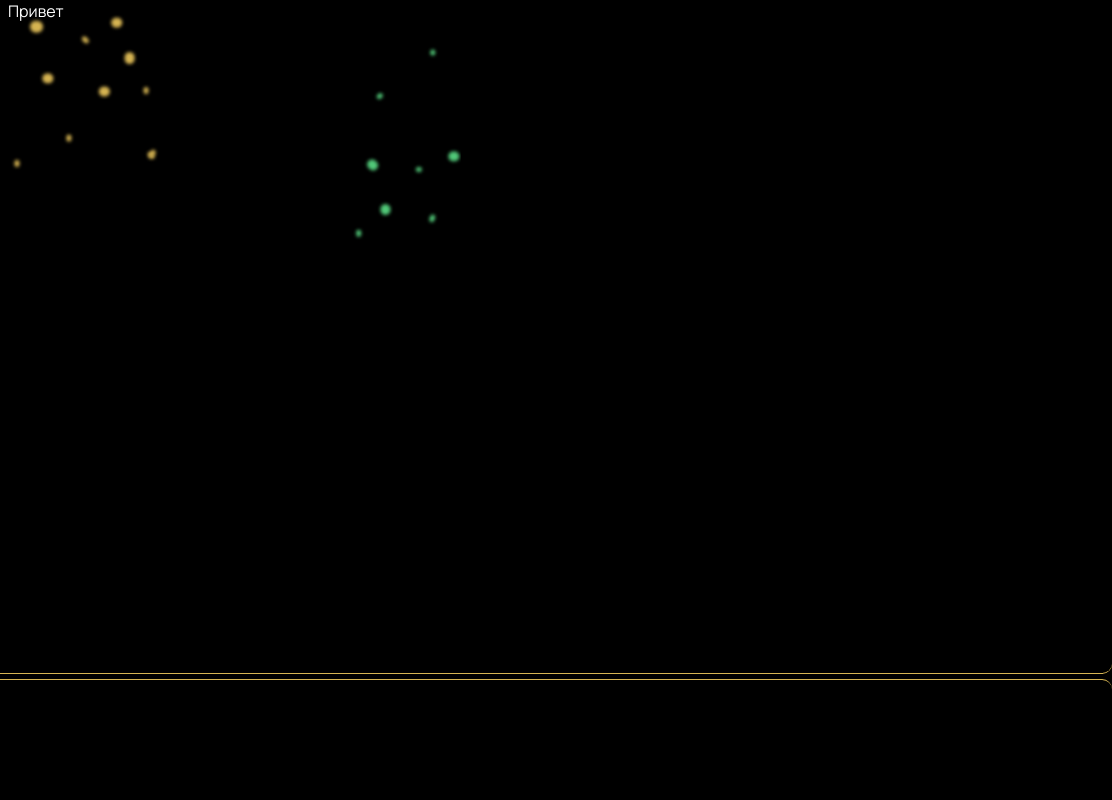
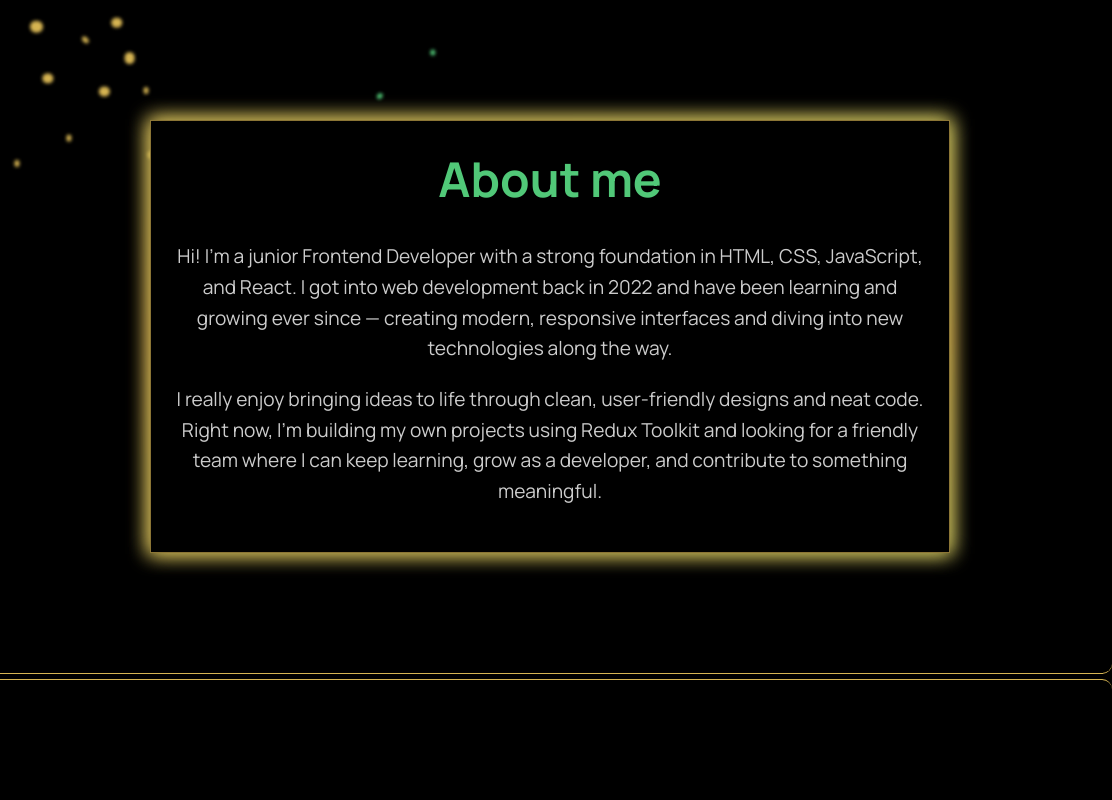
Before and after one commit to elenka-lev/My-porfolio, a plain HTML site: page index.html in a window 1280 px wide. Both pictures are taken after a click on the link "ABOUT ME". Shown: the full height of the page, 168-1280 px from the left. Drawn offline with Linux system fonts and the light colour scheme.

Commit message:
Added section About me

```diff
--- a/index.html
+++ b/index.html
@@ -15,37 +15,58 @@
   <body>
     <div class="container">
       <aside class="sidebar">
-          <a href="#home" id="main-home" >
+        <a href="#home" id="main-home">
           <img src="./logo/logo_orig.png" width="150px" alt="My logo" />
         </a>
         <nav class="nav">
           <ul class="links">
             <li class="link"><a href="#about" class="nav-link">About me</a></li>
             <li class="link"><a href="#" class="nav-link">Skills</a></li>
-             <li class="link"> <a href="#" class="nav-link">Projects</a></li>
-             <li class="link"> <a href="#" class="nav-link">Contacts</a></li>
+            <li class="link"><a href="#" class="nav-link">Projects</a></li>
+            <li class="link"><a href="#" class="nav-link">Contacts</a></li>
           </ul>
         </nav>
       </aside>
       <main class="main">
-            <section id='home' class="home section">
+        <section id="home" class="home section">
           <div class="amination">
-                    <h1 aria-label="HI! I'M OLENA.
-                        I'm a frontend developer" class="title">HI! I'M OLENA.<br/>
+            <h1
+              aria-label="HI! I'M OLENA.
+                        I'm a frontend developer"
+              class="title"
+            >
+              HI! I'M OLENA.<br />
               I'm a&nbsp;<span class="typewriter"></span>
             </h1>
-                    <img src="./logo/me-black.png" class="me-image" alt="Olena-Sorokina" />
+            <img
+              src="./logo/me-black.png"
+              class="me-image"
+              alt="Olena-Sorokina"
+            />
           </div>
         </section>
 
         <section id="about" class="section">
-             Привет
-
+          <div class="about-container">
+            <h2 class="title-about">About me</h2>
+            <p class="about-me">
+              Hi! I’m a junior Frontend Developer with a strong foundation in
+              HTML, CSS, JavaScript, and React. I got into web development back
+              in 2022 and have been learning and growing ever since — creating
+              modern, responsive interfaces and diving into new technologies
+              along the way.
+            </p>
+            <p class="about-me">
+              I really enjoy bringing ideas to life through clean, user-friendly
+              designs and neat code. Right now, I’m building my own projects
+              using Redux Toolkit and looking for a friendly team where I can
+              keep learning, grow as a developer, and contribute to something
+              meaningful.
+            </p>
+          </div>
         </section>
       </main>
-        <footer class="footer">
-
-        </footer>
+      <footer class="footer"></footer>
     </div>
     <script type="module" src="./index.js"></script>
   </body>
--- a/index.js
+++ b/index.js
@@ -3,28 +3,56 @@ const navLinks = document.querySelectorAll(".nav-link"),
   sections = document.querySelectorAll(".section"),
   home = document.querySelector('.home')
 
-document.addEventListener('DOMContentLoaded', () => {
+document.addEventListener("DOMContentLoaded", () => {
+  // Получаем ID активной секции из localStorage
+  const activeSectionId = localStorage.getItem("activeSection");
 
-  if (home) {
-    home.classList.add("actived");
+  // Сначала удаляем все активные классы, чтобы избежать дублирования
+  sections.forEach((section) => section.classList.remove("actived", "leaving"));
+  navLinks.forEach((link) => link.classList.remove("active"));
+  mainHome.classList.remove("active");
+
+  if (activeSectionId) {
+    // Если в localStorage есть активная секция, делаем ее активной
+    const activeSection = document.getElementById(activeSectionId);
+    if (activeSection) {
+      activeSection.classList.add("actived");
+
+      // И делаем активной соответствующую ссылку
+      if (activeSectionId === "home") {
+        mainHome.classList.add("active");
+      } else {
+        navLinks.forEach((link) => {
+          if (link.getAttribute("href").substring(1) === activeSectionId) {
+            link.classList.add("active");
           }
-
-
+        });
+      }
+    } else {
+      // Если секция не найдена, устанавливаем Home по умолчанию
+      document.getElementById("home").classList.add("actived");
       mainHome.classList.add("active");
+      localStorage.setItem("activeSection", "home");
+    }
+  } else {
+    // Если в localStorage нет ничего, устанавливаем Home по умолчанию
+    document.getElementById("home").classList.add("actived");
+    mainHome.classList.add("active");
+    localStorage.setItem("activeSection", "home");
+  }
 });
 
+// Обработчик для навигационных ссылок
 navLinks.forEach((link) => {
   link.addEventListener("click", (e) => {
     e.preventDefault();
 
     const currentActiveSection = document.querySelector(".section.actived");
-
     const targetId = link.getAttribute("href").substring(1);
     const targetSection = document.getElementById(targetId);
 
-        if (currentActiveSection) {
-
-            currentActiveSection.classList.add('leaving');
+    if (currentActiveSection && currentActiveSection.id !== targetId) {
+      currentActiveSection.classList.add("leaving");
 
       setTimeout(() => {
         currentActiveSection.classList.remove("actived", "leaving");
@@ -32,10 +60,10 @@ navLinks.forEach((link) => {
     }
 
     if (targetSection) {
-
       targetSection.classList.add("actived");
+      // Сохраняем ID новой активной секции в localStorage
+      localStorage.setItem("activeSection", targetId);
     }
-
 
     navLinks.forEach((navLink) => navLink.classList.remove("active"));
     mainHome.classList.remove("active");
@@ -43,14 +71,15 @@ navLinks.forEach((link) => {
   });
 });
 
+// Обработчик для клика по логотипу
 mainHome.addEventListener("click", (e) => {
   e.preventDefault();
 
   const currentActiveSection = document.querySelector(".section.actived");
-    const homeSection = document.getElementById('home');
+  const homeSection = document.getElementById("home");
 
-    if (currentActiveSection && currentActiveSection !== homeSection) {
-        currentActiveSection.classList.add('leaving');
+  if (currentActiveSection && currentActiveSection.id !== "home") {
+    currentActiveSection.classList.add("leaving");
     setTimeout(() => {
       currentActiveSection.classList.remove("actived", "leaving");
     }, 600);
@@ -58,6 +87,8 @@ mainHome.addEventListener("click", (e) => {
 
   if (homeSection) {
     homeSection.classList.add("actived");
+    // Сохраняем "home" как активную секцию
+    localStorage.setItem("activeSection", "home");
   }
 
   navLinks.forEach((link) => link.classList.remove("active"));
--- a/styles/styles.css
+++ b/styles/styles.css
@@ -272,3 +272,74 @@ a {
     opacity: 0;
     z-index: 5;
 }
+
+#about.section.actived {
+    display: flex;
+    flex-direction: column;
+    justify-content: center;
+    align-items: center;
+    padding: 50px;
+}
+
+/* @keyframes rotate {
+    100% {
+        transform: rotate(1turn);
+    }
+} */
+.about-container {
+    position: relative;
+    background-color:black;
+    padding: 25px;
+    border: 1px solid rgba(214, 180, 82, 0.651);
+    box-shadow: 0px 6px -4px rgba(214, 180, 82, 0.651);
+    max-width: 800px;
+    text-align: center;
+}
+
+.about-container:before,
+.about-container:after {
+    content: '';
+    position: absolute;
+    left: -2px;
+    top: -2px;
+    filter: blur(10px);
+    background-image: conic-gradient(from 0deg, var(--emerald), var(--gold) 90deg, var(--emerald) 180deg, var(--gold) 270deg, var(--emerald) 360deg);
+    background-size: 400%;
+        width: calc(100% + 4px);
+        height: calc(100% + 4px);
+        z-index: -1;
+        animation: steam 20s linear infinite;
+}
+@keyframes steam {
+    0% {
+        background-position: 0 0;
+    }
+
+    25% {
+        background-position: 400% 0;
+    }
+    50% {
+        background-position: 400% 400%;
+    }
+    75% {
+        background-position: 0 400%;
+    }
+
+    100% {
+        background-position: 0 0;
+    }
+}
+
+
+.title-about {
+    transform: uppercase;
+    font-size: 3rem;
+        color: var(--emerald);
+        margin-bottom: 30px;
+}
+.about-me {
+    font-size: 1.2rem;
+        line-height: 1.6;
+        margin-bottom: 20px;
+        opacity: 0.8;
+}
```
Lines whose indentation alone changed are shown as unchanged.
